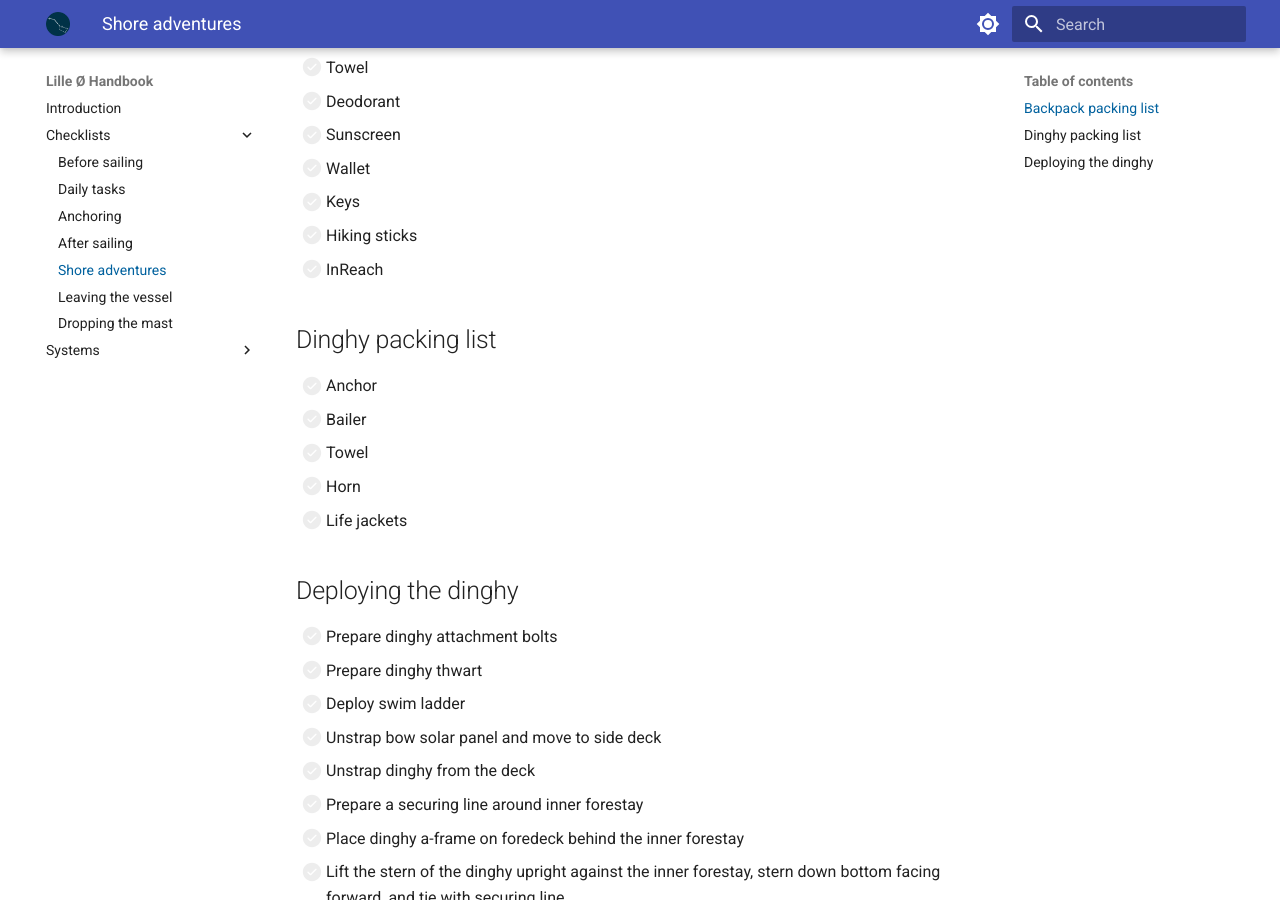
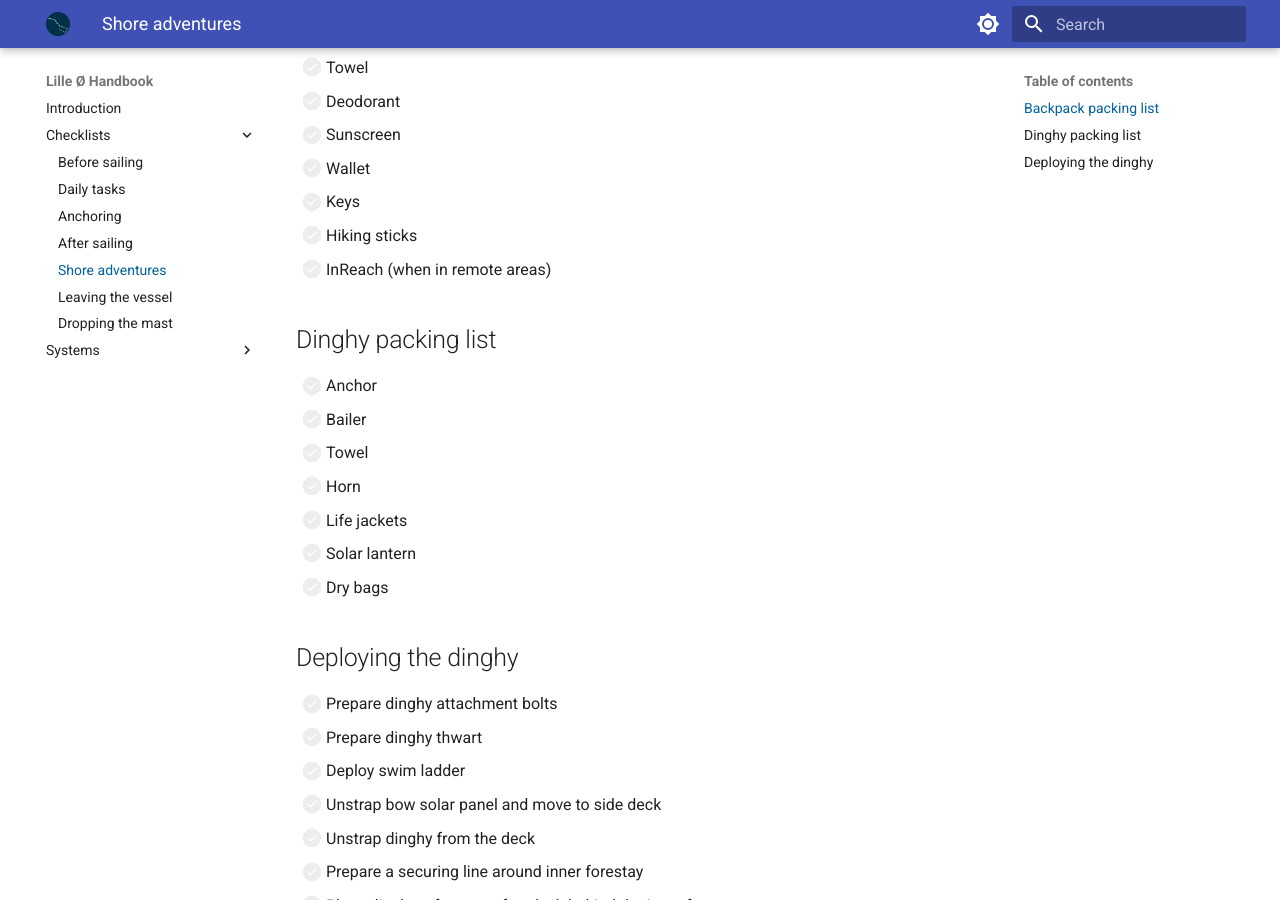
Before and after one commit to meri-imperiumi/handbook, an MkDocs documentation site: the page built from docs/checklists/05_shore.md, in a window 1280 px wide and 900 px high, scrolled down 310 px. Built offline with MkDocs 1.6.1 and Material for MkDocs 9.7.7, drawn with Linux system fonts in a browser that asks for light colours.

Commit message:
Update shore list

```diff
--- a/docs/checklists/05_shore.md
+++ b/docs/checklists/05_shore.md
@@ -12,7 +12,7 @@
 - [ ] Wallet
 - [ ] Keys
 - [ ] Hiking sticks
-- [ ] InReach
+- [ ] InReach (when in remote areas)
 ## Dinghy packing list
 
 - [ ] Anchor
@@ -20,6 +20,8 @@
 - [ ] Towel
 - [ ] Horn
 - [ ] Life jackets
+- [ ] Solar lantern
+- [ ] Dry bags
 
 ## Deploying the dinghy
 
```
